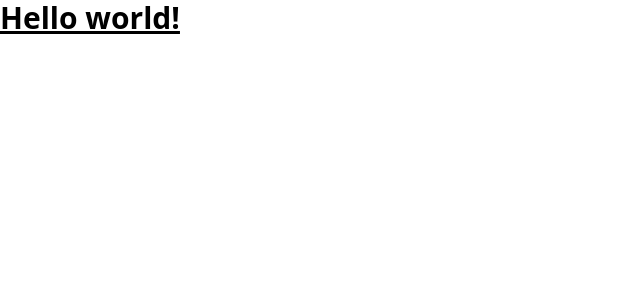
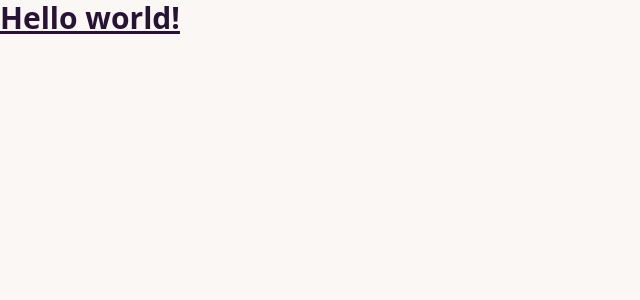
Before and after one commit to PakSun2023/pets-frontend, a React (Create React App) app: page / in a window 1280 px wide. Shown: the top 300 px of the page, without its empty margins (0-640 px from the left). Built offline with nearby package versions, Linux system fonts and the light colour scheme.

Commit message:
add daisy ui kit

```diff
--- a/package.json
+++ b/package.json
@@ -10,6 +10,7 @@
     "@types/node": "^16.18.26",
     "@types/react": "^18.2.6",
     "@types/react-dom": "^18.2.4",
+    "daisyui": "^2.51.6",
     "react": "^18.2.0",
     "react-dom": "^18.2.0",
     "react-router-dom": "^6.11.1",
--- a/public/index.html
+++ b/public/index.html
@@ -1,5 +1,5 @@
 <!DOCTYPE html>
-<html lang="en">
+<html lang="en" data-theme="cupcake">
   <head>
     <meta charset="utf-8" />
     <link rel="icon" href="%PUBLIC_URL%/favicon.ico" />
--- a/tailwind.config.js
+++ b/tailwind.config.js
@@ -6,5 +6,8 @@ module.exports = {
   theme: {
     extend: {},
   },
-  plugins: [],
+  plugins: [require("daisyui")],
+  daisyui: {
+    themes: ["light", "dark", "cupcake"],
+  },
 }
```
Also changed, not shown: 1 other file (tests, documents, lock files or other folders).
